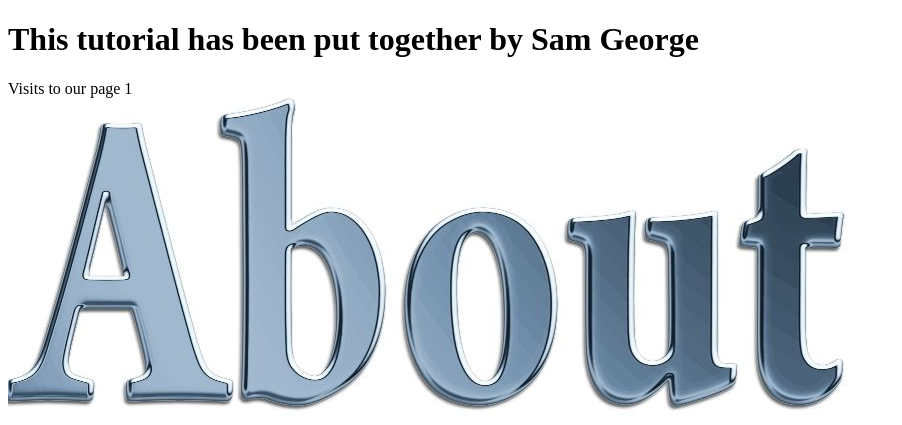
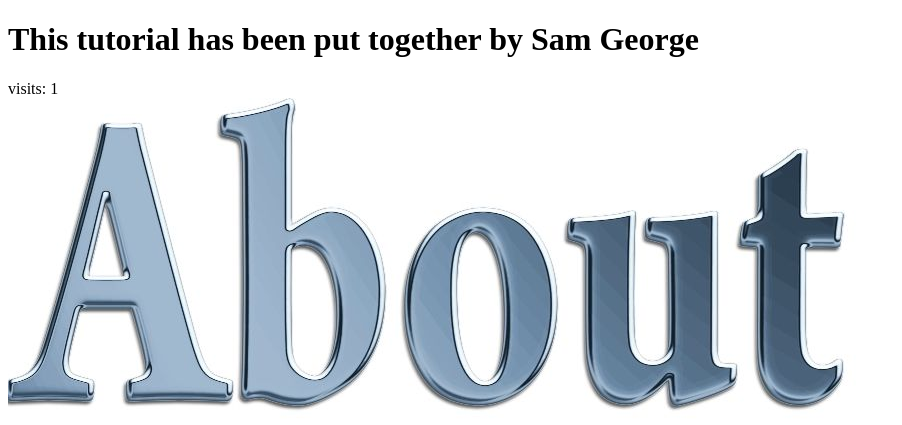
Before and after one commit to SamJGeo/tango_with_django_project, a Django app: page /rango/about/ in a window 1280 px wide. Shown: the top 425 px of the page, without its empty margins (0-902 px from the left). Run offline with Django 3.2, Linux system fonts and the light colour scheme; data comes from the database, SQL or seed files in the repository; both versions use the stored data as it was after the commit.

Commit message:
c10 edits

```diff
--- a/templates/rango/about.html
+++ b/templates/rango/about.html
@@ -12,7 +12,7 @@
 	{% block body_block %}
 		<div>
 			<h1> This tutorial has been put together by Sam George </h1>
-			Visits to our page {{visits}}
+			visits: {{visits}}
 		</div>
 		<div>
 
--- a/templates/rango/index.html
+++ b/templates/rango/index.html
@@ -14,7 +14,10 @@
 			hey there partner!
 		{% endif %}
 
+
+
 		<div>
+			visits: {{visits}}
 
 			{% if categories %}
 				<h1>Most Liked Categories</h1>
--- a/templates/rango/register.html
+++ b/templates/rango/register.html
@@ -11,7 +11,7 @@
 		Rango says: <strong> thank you for registering!</strong>
 		<a href = "{% url 'index' %}">Return to the homepage.</a><br />
 	{% else %}
-		Rango says: <strong> register here! </strong><br />
+		Rango says: <strong>register here!</strong><br />
 		<form id="user_form" method="post" action="{% url 'register' %}" enctype="multipart/form-data">
 			{% csrf_token %}
 
```
Also changed, not shown: db.sqlite3.
